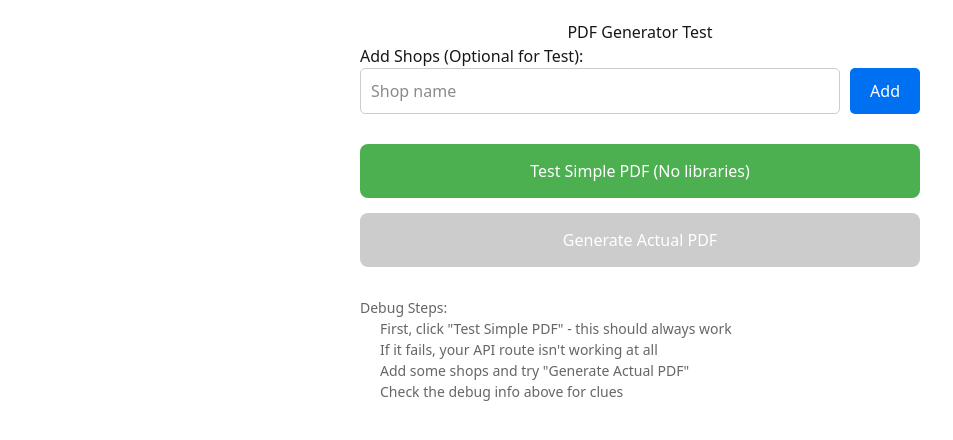
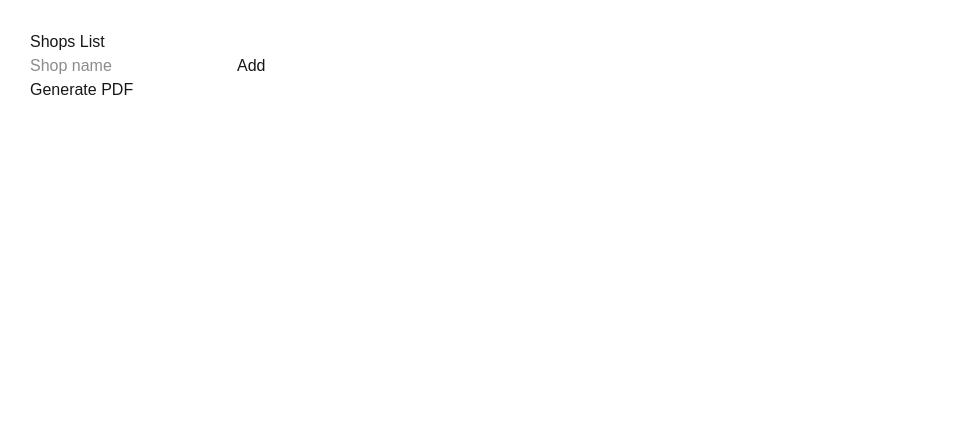
Before and after one commit to BLOUDANJEWELLERY/Account-Statement-Pdf, a Next.js app in the folder pdf/: page / in a window 1280 px wide. Shown: the top 440 px of the page, without its empty margins (0-953 px from the left). Built offline with nearby package versions, Linux system fonts and the light colour scheme.

Commit message:
Update index.tsx

```diff
--- a/pdf/pages/index.tsx
+++ b/pdf/pages/index.tsx
@@ -1,11 +1,12 @@
-import { useState } from "react";
+import { useState, useEffect } from "react";
+import jsPDF from "jspdf";
+import autoTable from "jspdf-autotable";
 
 export default function Home() {
   const [shops, setShops] = useState<string[]>([]);
   const [input, setInput] = useState("");
   const [loading, setLoading] = useState(false);
   const [error, setError] = useState<string | null>(null);
-  const [debugInfo, setDebugInfo] = useState<string[]>([]);
 
   const addShop = () => {
     if (!input.trim()) return;
@@ -17,279 +18,103 @@ export default function Home() {
     setShops(shops.filter((_, i) => i !== index));
   };
 
-  const testSimplePdf = async () => {
+  const generatePdf = async () => {
+    if (!shops.length) return;
+
     setLoading(true);
     setError(null);
-    setDebugInfo(["Starting test..."]);
 
     try {
-      // First, test if the endpoint exists
-      setDebugInfo(prev => [...prev, "Testing API endpoint..."]);
+      // Create PDF
+      const doc = new jsPDF('l', 'mm', 'a4');
 
-      const testRes = await fetch("/api/test");
-      if (!testRes.ok) {
-        throw new Error(`API test failed: ${testRes.status} ${testRes.statusText}`);
-      }
-      setDebugInfo(prev => [...prev, "✓ API endpoint works"]);
+      // Add Arabic title
+      doc.setFontSize(20);
+      doc.text("كشف حساب المحلات التجارية", 105, 20, { align: "center" });
 
-      // Now test the PDF generation
-      setDebugInfo(prev => [...prev, "Requesting PDF..."]);
+      doc.setFontSize(12);
+      doc.text("اسم الشركة: شركة المجوهرات المتحدة", 105, 30, { align: "center" });
+      doc.text(`تاريخ: ${new Date().toLocaleDateString('ar-SA')}`, 105, 37, { align: "center" });
 
-      const startTime = Date.now();
-      const res = await fetch("/api/generate-pdf", {
-        method: "POST",
-        headers: {
-          "Content-Type": "application/json"
+      // Create table data
+      const tableData = shops.map((shop, index) => [
+        (index + 1).toString(),
+        shop,
+        "٠",
+        "٠",
+        "٠",
+        "٠"
+      ]);
+
+      // Generate table
+      autoTable(doc, {
+        head: [["م", "اسم المحل", "ذهب ٩٩٩ لنا", "نقدي لنا", "ذهب ٩٩٩ لكم", "نقدي لكم"]],
+        body: tableData,
+        startY: 50,
+        styles: {
+          font: "helvetica",
+          fontSize: 10,
+          cellPadding: 5,
+          halign: "center",
         },
-        body: JSON.stringify({ shops: ["Test Shop 1", "Test Shop 2"] }),
+        headStyles: {
+          fillColor: [41, 128, 185],
+          textColor: 255,
+          fontStyle: "bold",
+        },
+        alternateRowStyles: {
+          fillColor: [245, 245, 245],
+        },
+        margin: { top: 50 },
       });
-      const endTime = Date.now();
 
-      setDebugInfo(prev => [...prev, `Response time: ${endTime - startTime}ms`]);
-      setDebugInfo(prev => [...prev, `Status: ${res.status} ${res.statusText}`]);
-
-      if (!res.ok) {
-        let errorText = `HTTP ${res.status}: ${res.statusText}`;
-        try {
-          const errorData = await res.json();
-          errorText = errorData.error || errorData.message || errorText;
-        } catch {
-          // Ignore JSON parse errors
-        }
-        throw new Error(errorText);
+      // Add footer
+      const pageCount = (doc as any).getNumberOfPages();
+      for (let i = 1; i <= pageCount; i++) {
+        doc.setPage(i);
+        doc.setFontSize(10);
+        doc.text(
+          `الصفحة ${i} من ${pageCount} - إجمالي المحلات: ${shops.length}`,
+          105,
+          285,
+          { align: "center" }
+        );
       }
 
-      setDebugInfo(prev => [...prev, "✓ PDF response received"]);
-
-      const blob = await res.blob();
-      setDebugInfo(prev => [...prev, `✓ Blob created: ${blob.size} bytes`]);
-
-      if (blob.size === 0) {
-        throw new Error("PDF file is empty (0 bytes)");
-      }
-
-      const url = window.URL.createObjectURL(blob);
-      const a = document.createElement("a");
-      a.href = url;
-      a.download = "test.pdf";
-      document.body.appendChild(a);
-      a.click();
-      document.body.removeChild(a);
-      window.URL.revokeObjectURL(url);
-
-      setDebugInfo(prev => [...prev, "✓ PDF downloaded successfully!"]);
+      // Save PDF
+      doc.save("shops-balance.pdf");
 
     } catch (err) {
-      const errorMessage = err instanceof Error ? err.message : "Failed to generate PDF";
-      setError(errorMessage);
-      setDebugInfo(prev => [...prev, `✗ Error: ${errorMessage}`]);
-      console.error("Error details:", err);
+      setError(err instanceof Error ? err.message : "Failed to generate PDF");
+      console.error("Error:", err);
     } finally {
       setLoading(false);
     }
   };
 
-  const testActualPdf = async () => {
-    if (!shops.length) {
-      alert("Please add some shops first");
-      return;
-    }
+  // Rest of your component remains the same...
+  return (
+    <main style={{ padding: 30 }}>
+      <h2>Shops List</h2>
 
-    setLoading(true);
-    setError(null);
-    setDebugInfo(["Starting actual PDF generation..."]);
-
-    try {
-      setDebugInfo(prev => [...prev, "Sending request with shops:", ...shops]);
-
-      const res = await fetch("/api/generate-pdf", {
-        method: "POST",
-        headers: {
-          "Content-Type": "application/json",
-        },
-        body: JSON.stringify({ shops }),
-      });
-
-      setDebugInfo(prev => [...prev, `Status: ${res.status} ${res.statusText}`]);
-
-      if (!res.ok) {
-        let errorText = await res.text();
-        try {
-          const errorData = JSON.parse(errorText);
-          errorText = errorData.error || errorData.message || errorText;
-        } catch {
-          // Not JSON, use as-is
-        }
-        throw new Error(errorText.substring(0, 200)); // Limit length
-      }
-
-      const blob = await res.blob();
-      setDebugInfo(prev => [...prev, `Blob size: ${blob.size} bytes`]);
-
-      const url = window.URL.createObjectURL(blob);
-      const a = document.createElement("a");
-      a.href = url;
-      a.download = "shops_balance.pdf";
-      document.body.appendChild(a);
-      a.click();
-      document.body.removeChild(a);
-      window.URL.revokeObjectURL(url);
-
-      setDebugInfo(prev => [...prev, "✓ Success!"]);
-
-    } catch (err) {
-      const errorMessage = err instanceof Error ? err.message : "Failed";
-      setError(errorMessage);
-      setDebugInfo(prev => [...prev, `✗ Error: ${errorMessage}`]);
-    } finally {
-      setLoading(false);
-    }
-  };
-
-  return (
-    <main style={{
-      padding: 20,
-      maxWidth: 600,
-      margin: "0 auto",
-      fontFamily: 'system-ui, -apple-system, sans-serif'
-    }}>
-      <h1 style={{ textAlign: 'center' }}>PDF Generator Test</h1>
-
-      <div style={{ marginBottom: 30 }}>
-        <h3>Add Shops (Optional for Test):</h3>
-        <div style={{ display: "flex", gap: 10, marginBottom: 20 }}>
       <input
         value={input}
         onChange={(e) => setInput(e.target.value)}
         placeholder="Shop name"
-            style={{
-              flex: 1,
-              padding: 10,
-              border: "1px solid #ccc",
-              borderRadius: 5
-            }}
-            onKeyPress={(e) => e.key === "Enter" && addShop()}
       />
-          <button
-            onClick={addShop}
-            style={{
-              padding: "10px 20px",
-              backgroundColor: "#0070f3",
-              color: "white",
-              border: "none",
-              borderRadius: 5,
-              cursor: "pointer"
-            }}
-          >
-            Add
-          </button>
-        </div>
+      <button onClick={addShop}>Add</button>
 
-        {shops.length > 0 && (
-          <div>
-            <h4>Shops List:</h4>
-            <ul style={{ paddingLeft: 20 }}>
-              {shops.map((shop, index) => (
-                <li key={index} style={{ marginBottom: 5, display: 'flex', justifyContent: 'space-between' }}>
-                  {shop}
-                  <button
-                    onClick={() => removeShop(index)}
-                    style={{
-                      padding: "2px 8px",
-                      fontSize: 12,
-                      backgroundColor: "#ff4444",
-                      color: "white",
-                      border: "none",
-                      borderRadius: 3
-                    }}
-                  >
-                    Remove
-                  </button>
-                </li>
+      <ul>
+        {shops.map((s, i) => (
+          <li key={i}>{s}</li>
         ))}
       </ul>
-          </div>
-        )}
-      </div>
 
-      <div style={{
-        display: "flex",
-        flexDirection: "column",
-        gap: 15,
-        marginBottom: 30
-      }}>
-        <button
-          onClick={testSimplePdf}
-          disabled={loading}
-          style={{
-            padding: 15,
-            backgroundColor: loading ? "#ccc" : "#4CAF50",
-            color: "white",
-            border: "none",
-            borderRadius: 8,
-            fontSize: 16,
-            cursor: loading ? "not-allowed" : "pointer"
-          }}
-        >
-          {loading ? "Testing..." : "Test Simple PDF (No libraries)"}
+      <button onClick={generatePdf} disabled={!shops.length || loading}>
+        {loading ? "Generating..." : "Generate PDF"}
       </button>
 
-        <button
-          onClick={testActualPdf}
-          disabled={loading || !shops.length}
-          style={{
-            padding: 15,
-            backgroundColor: !shops.length ? "#ccc" : "#2196F3",
-            color: "white",
-            border: "none",
-            borderRadius: 8,
-            fontSize: 16,
-            cursor: !shops.length ? "not-allowed" : "pointer"
-          }}
-        >
-          {loading ? "Generating..." : "Generate Actual PDF"}
-        </button>
-      </div>
-
-      {error && (
-        <div style={{
-          padding: 15,
-          backgroundColor: "#ffebee",
-          border: "1px solid #ffcdd2",
-          borderRadius: 5,
-          color: "#c62828",
-          marginBottom: 20
-        }}>
-          <strong>Error:</strong> {error}
-        </div>
-      )}
-
-      {debugInfo.length > 0 && (
-        <div style={{
-          padding: 15,
-          backgroundColor: "#e3f2fd",
-          border: "1px solid #bbdefb",
-          borderRadius: 5,
-          fontSize: 14
-        }}>
-          <strong>Debug Info:</strong>
-          <div style={{ marginTop: 10 }}>
-            {debugInfo.map((info, index) => (
-              <div key={index} style={{ marginBottom: 5 }}>{info}</div>
-            ))}
-          </div>
-        </div>
-      )}
-
-      <div style={{ marginTop: 30, fontSize: 14, color: "#666" }}>
-        <h4>Debug Steps:</h4>
-        <ol style={{ paddingLeft: 20 }}>
-          <li>First, click "Test Simple PDF" - this should always work</li>
-          <li>If it fails, your API route isn't working at all</li>
-          <li>Add some shops and try "Generate Actual PDF"</li>
-          <li>Check the debug info above for clues</li>
-        </ol>
-      </div>
+      {error && <div style={{ color: "red" }}>Error: {error}</div>}
     </main>
   );
 }
```
Lines whose indentation alone changed are shown as unchanged.
